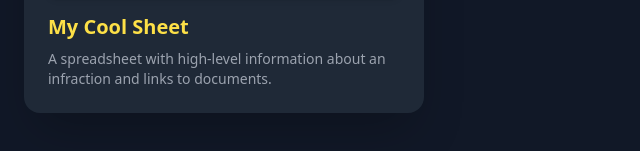
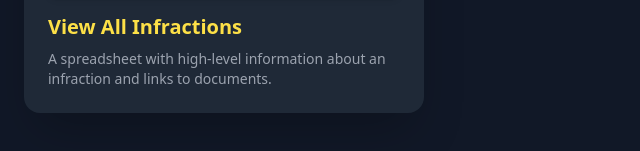
Before and after one commit to FormQuery/formquery.github.io, a plain HTML site: page sheets.html in a window 1280 px wide. Shown: the part 319-470 px from the top of the page, 0-640 px from the left. Drawn offline with nearby package versions, Linux system fonts and the light colour scheme.

Commit message:
Update sheets.html

```diff
--- a/sheets.html
+++ b/sheets.html
@@ -32,7 +32,7 @@
                     <div class="object-cover rounded-lg shadow-md py-4">
                         <img src="./assets/Google_Sheets_Logo_512px.png" alt="Script" class="w-[150px] h-[180px] m-auto">
                     </div>
-                    <h2 class="text-xl font-semibold mt-4 text-yellow-300">My Cool Sheet</h2>
+                    <h2 class="text-xl font-semibold mt-4 text-yellow-300">View All Infractions</h2>
                     <p class="text-sm text-gray-400 mt-2">A spreadsheet with high-level information about an infraction and links to documents.</p>
                 </a>
         </div>
```
